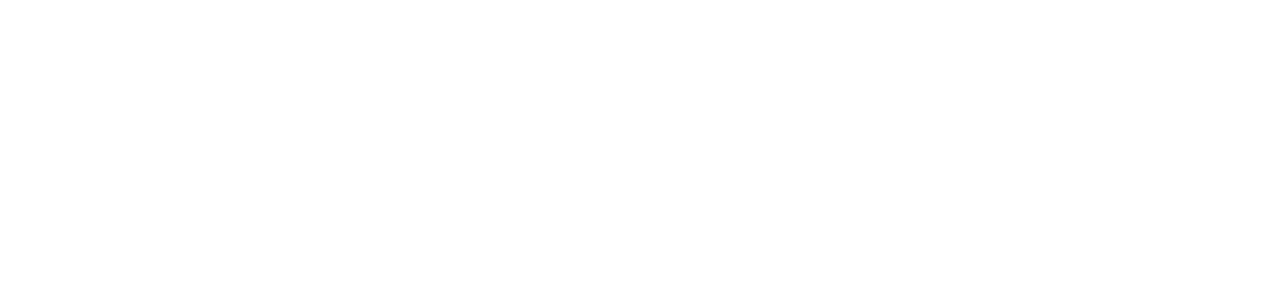
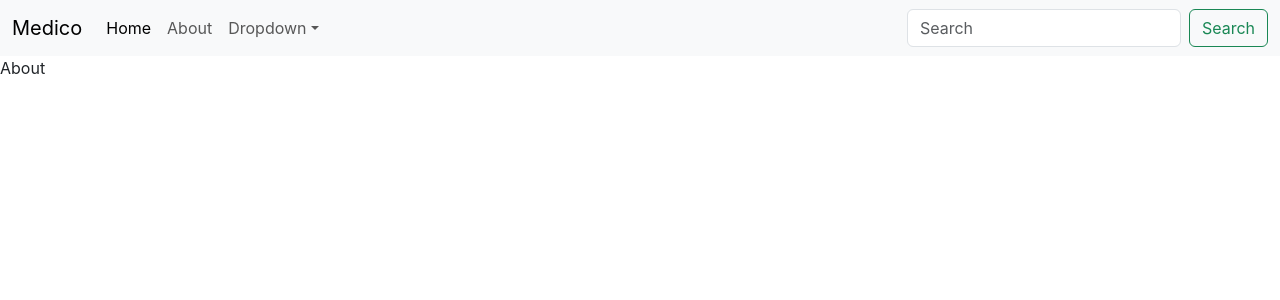
Before and after one commit to the0potato0coder/Medico, a React (Create React App) app in the folder my-app/: page /About in a window 1280 px wide. Before the commit this address had no page. Shown: the top 300 px of the page. Built offline with nearby package versions, Linux system fonts and the light colour scheme.

Commit message:
modified:   my-app/src/App.js 	modified:   my-app/src/components/Navbar.js     new file:   my-app/src/pages/About/About.css 	new file:   my-app/src/pages/About/About.js 	modified:   my-app/src/pages/Homepage/Home.js

```diff
--- a/my-app/src/App.js
+++ b/my-app/src/App.js
@@ -1,12 +1,18 @@
 import Home from './pages/Homepage/Home';
+import Test from './pages/page2/Test';
+import About from './pages/About/About';
 import {BrowserRouter,Routes, Route} from 'react-router-dom';
+import Navbar from './components/Navbar';
 
 function App() {
   return (
     <>
+    <Navbar/>
     <BrowserRouter>
     <Routes>
+        <Route path='/Test' element={<Test/>}/>
         <Route path='/' element={<Home />}/>
+        <Route path='/About' element={<About />}/>
       </Routes>
     </BrowserRouter>
 
--- a/my-app/src/components/Navbar.js
+++ b/my-app/src/components/Navbar.js
@@ -14,7 +14,7 @@
           <a class="nav-link active" aria-current="page" href="/">Home</a>
         </li>
         <li class="nav-item">
-          <a class="nav-link" href="/">About</a>
+          <a class="nav-link" href="/About">About</a>
         </li>
         <li class="nav-item dropdown">
           <a class="nav-link dropdown-toggle" href="/" role="button" data-bs-toggle="dropdown" aria-expanded="false">
--- /dev/null
+++ b/my-app/src/pages/About/About.js
@@ -0,0 +1,8 @@
+import React from 'react';
+import './About.css';
+
+export default function About() {
+  return (
+    <div>About</div>
+  )
+}
--- a/my-app/src/pages/Homepage/Home.js
+++ b/my-app/src/pages/Homepage/Home.js
@@ -1,10 +1,10 @@
 import React from 'react';
 import './home.css';
-import Navbar from '../../components/Navbar';
+
 export default function Home() {
   return (
     <>
-    <Navbar/>
+
     <div className='class'>
     Hello ,Welcome to my React app
     </div>
```
Also changed, not shown: my-app/src/pages/About/About.css (added).
